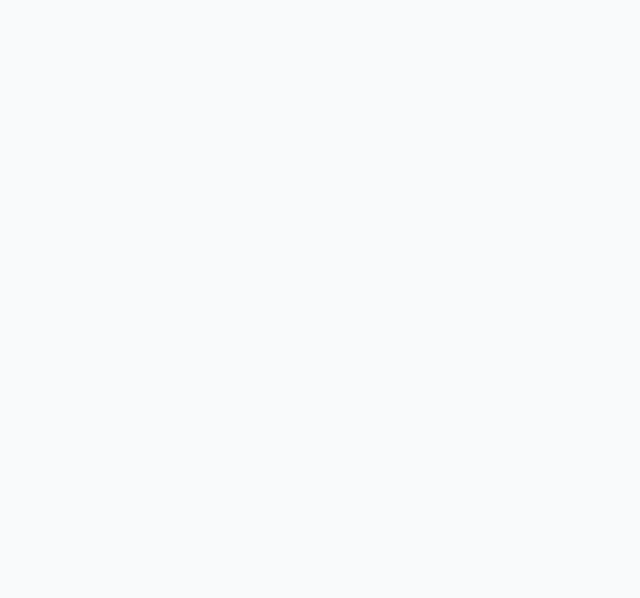
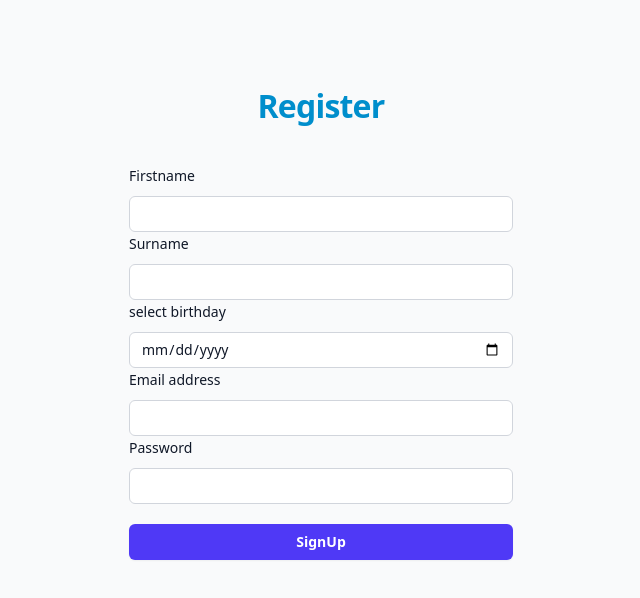
Before and after one commit to Wuttichai-17727/portfolio-project, a React (Vite) app: page /signup in a window 1280 px wide. Before the commit this address had no page. Shown: the top 598 px of the page, without its empty margins (319-959 px from the left). Built offline with nearby package versions, Linux system fonts and the light colour scheme.

Commit message:
add register

```diff
--- a/src/App.tsx
+++ b/src/App.tsx
@@ -2,6 +2,7 @@ import './App.css'
 import { BrowserRouter, Routes, Route } from 'react-router-dom'
 import Home from './component/Home'
 import SignIn from './component/SignIn'
+import SignUp from './component/SignUp'
 function App() {
 
    return (
@@ -12,6 +13,7 @@ function App() {
 
         {/* หน้า Sign In (เข้าเมื่อกดเท่านั้น) */}
         <Route path="/signin" element={<SignIn />} />
+        <Route path="/signup" element={<SignUp />} />
       </Routes>
     </BrowserRouter>
   )
--- a/src/component/SignIn.tsx
+++ b/src/component/SignIn.tsx
@@ -1,4 +1,4 @@
-
+import { Link } from "react-router-dom";
 const SignIn = () => {
   return (
     <>
@@ -68,12 +68,15 @@ const SignIn = () => {
 
           <p className="mt-10 text-center text-sm/6 text-gray-500 dark:text-gray-400">
             Not a member?{' '}
-            <a
+            <Link to='/signup'>
+              <a
               href="#"
               className="font-semibold text-indigo-600 hover:text-indigo-500 dark:text-indigo-400 dark:hover:text-indigo-300"
             >
               Let's apply for membership.
             </a>
+            </Link>
+
           </p>
         </div>
       </div>
--- /dev/null
+++ b/src/component/SignUp.tsx
@@ -0,0 +1,98 @@
+// import React from 'react'
+
+const SignUp = () => {
+  return (
+    <>
+      <form className="flex min-h-full flex-col justify-center px-6 py-12 lg:px-8">
+        <div className="sm:mx-auto sm:w-full sm:max-w-sm">
+          <h3
+            className="mt-10 text-center text-2xl/9 text-[#008ECC] tracking-tight font-bold text-[32px] justify-center flex"
+          >Register</h3>
+        </div>
+        <div className="sm:mx-auto sm:w-full sm:max-w-sm mt-10">
+          {/* Firstname */}
+          <label htmlFor="email" className="block text-sm/6 font-medium text-gray-900 dark:text-gray-100">
+                Firstname
+              </label>
+           <div className="mt-2">
+                <input
+                  id="Firstname"
+                  name="Firstname"
+                  type="text"
+                  required
+                  autoComplete="Firstname"
+                  className="block w-full rounded-md bg-white px-3 py-1.5 text-base text-gray-900 outline-1 -outline-offset-1 outline-gray-300 placeholder:text-gray-400 focus:outline-2 focus:-outline-offset-2 focus:outline-indigo-600 sm:text-sm/6 dark:bg-white/5 dark:text-white dark:outline-white/10 dark:placeholder:text-gray-500 dark:focus:outline-indigo-500"
+                />
+              </div>
+              {/* Surname */}
+          <label htmlFor="email" className="block text-sm/6 font-medium text-gray-900 dark:text-gray-100">
+                Surname
+              </label>
+           <div className="mt-2">
+                <input
+                  id="Surname"
+                  name="Surname"
+                  type="text"
+                  required
+                  autoComplete="Surname"
+                  className="block w-full rounded-md bg-white px-3 py-1.5 text-base text-gray-900 outline-1 -outline-offset-1 outline-gray-300 placeholder:text-gray-400 focus:outline-2 focus:-outline-offset-2 focus:outline-indigo-600 sm:text-sm/6 dark:bg-white/5 dark:text-white dark:outline-white/10 dark:placeholder:text-gray-500 dark:focus:outline-indigo-500"
+                />
+              </div>
+          {/* select birthday */}
+              <label htmlFor="password" className="block text-sm/6 font-medium text-gray-900 dark:text-gray-100">
+                select birthday
+              </label>
+           <div className="mt-2">
+                <input
+                  id="date"
+                  name="date"
+                  type="date"
+                  required
+                  autoComplete="password"
+                  className="block w-full rounded-md bg-white px-3 py-1.5 text-base text-gray-900 outline-1 -outline-offset-1 outline-gray-300 placeholder:text-gray-400 focus:outline-2 focus:-outline-offset-2 focus:outline-indigo-600 sm:text-sm/6 dark:bg-white/5 dark:text-white dark:outline-white/10 dark:placeholder:text-gray-500 dark:focus:outline-indigo-500"
+                />
+              </div>
+          {/* Email */}
+          <label htmlFor="email" className="block text-sm/6 font-medium text-gray-900 dark:text-gray-100">
+                Email address
+              </label>
+           <div className="mt-2">
+                <input
+                  id="email"
+                  name="email"
+                  type="email"
+                  required
+                  autoComplete="email"
+                  className="block w-full rounded-md bg-white px-3 py-1.5 text-base text-gray-900 outline-1 -outline-offset-1 outline-gray-300 placeholder:text-gray-400 focus:outline-2 focus:-outline-offset-2 focus:outline-indigo-600 sm:text-sm/6 dark:bg-white/5 dark:text-white dark:outline-white/10 dark:placeholder:text-gray-500 dark:focus:outline-indigo-500"
+                />
+              </div>
+              {/* Password */}
+              <label htmlFor="password" className="block text-sm/6 font-medium text-gray-900 dark:text-gray-100">
+                Password
+              </label>
+           <div className="mt-2">
+                <input
+                  id="password"
+                  name="password"
+                  type="password"
+                  required
+                  autoComplete="password"
+                  className="block w-full rounded-md bg-white px-3 py-1.5 text-base text-gray-900 outline-1 -outline-offset-1 outline-gray-300 placeholder:text-gray-400 focus:outline-2 focus:-outline-offset-2 focus:outline-indigo-600 sm:text-sm/6 dark:bg-white/5 dark:text-white dark:outline-white/10 dark:placeholder:text-gray-500 dark:focus:outline-indigo-500"
+                />
+              </div>
+              <div>
+                <button
+                type="submit"
+                className="mt-5 flex w-full justify-center rounded-md bg-indigo-600 px-3 py-1.5 text-sm/6 font-semibold text-white shadow-xs hover:bg-indigo-500 focus-visible:outline-2 focus-visible:outline-offset-2 focus-visible:outline-indigo-600 dark:bg-indigo-500 dark:shadow-none dark:hover:bg-indigo-400 dark:focus-visible:outline-indigo-500"
+              >
+                SignUp
+              </button>
+              </div>
+        </div>
+      </form>
+
+    </>
+  );
+};
+
+export default SignUp;
```
Also changed, not shown: src/component/Sign-up.tsx (deleted), 1 other file (tests, documents, lock files or other folders).
